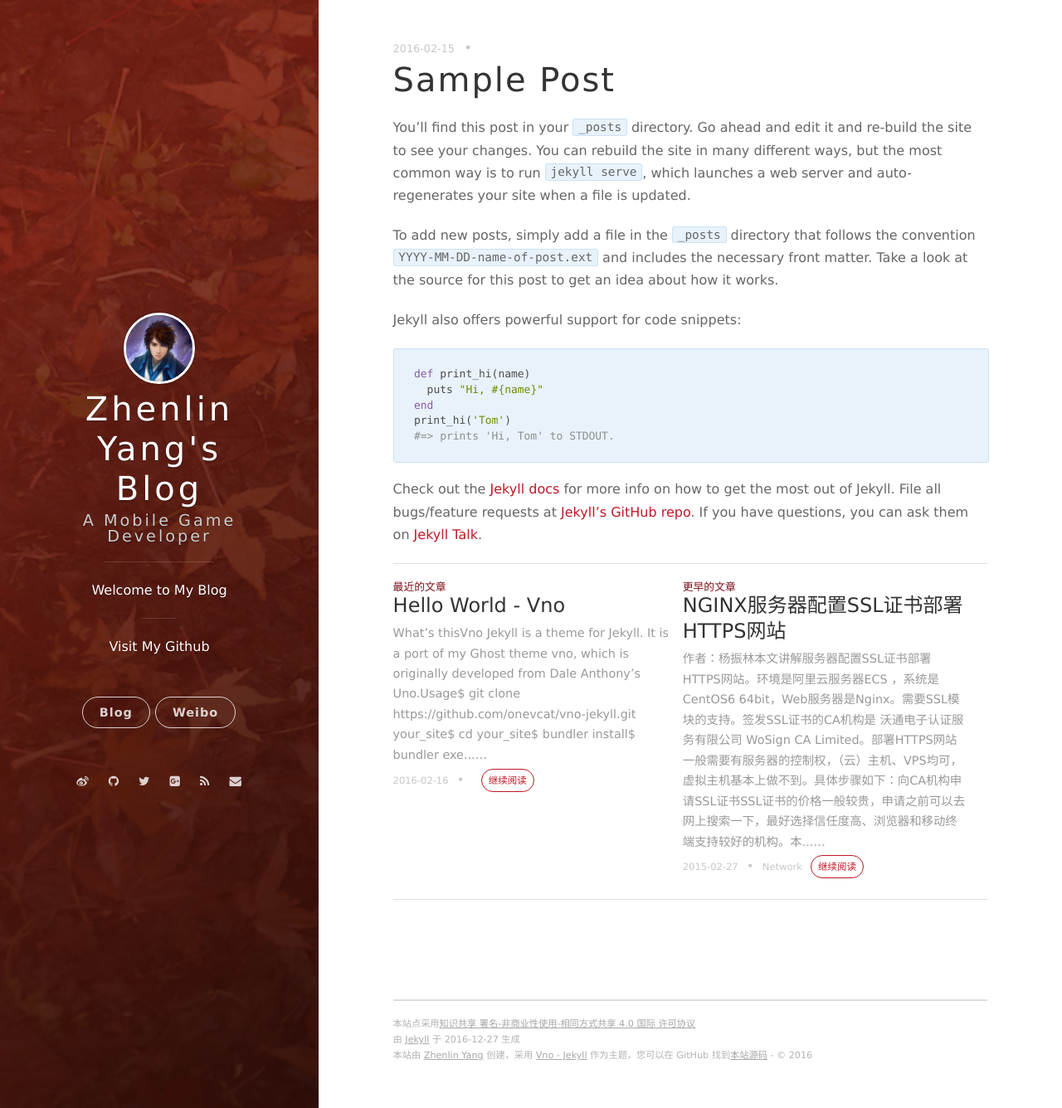
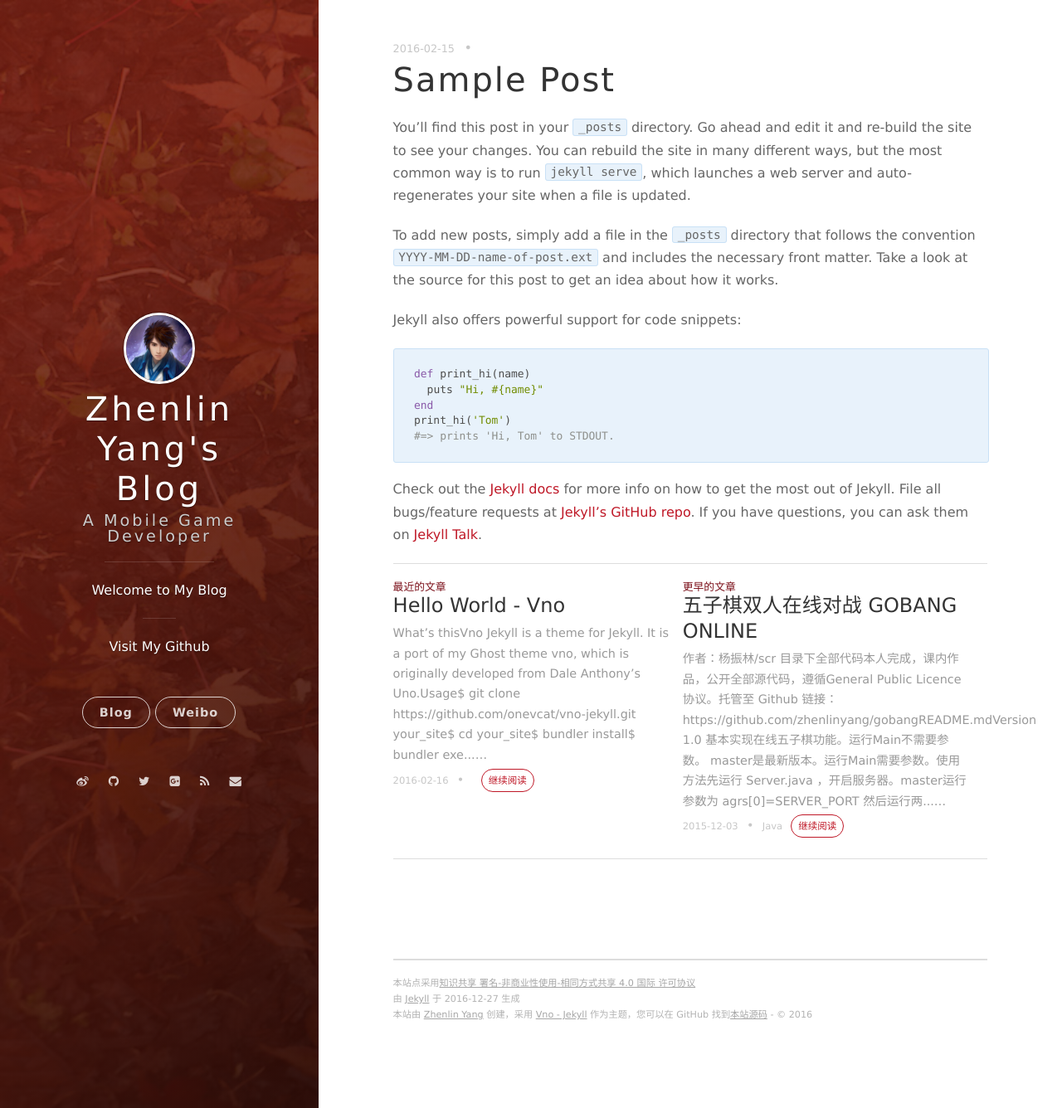
Before and after one commit to zhenlinyang/zhenlinyang.github.io, a Jekyll site: the page built from _posts/2016-02-15-sample-post.markdown, in a window 1280 px wide and 1336 px high. Shown: the whole window at 83% size. Built offline with Jekyll 4.4.1, drawn with Linux system fonts in a browser that asks for light colours; nearby versions of some CDN libraries.

Commit message:
修正标题

```diff
--- a/_posts/2014-12-03-gobang-online.markdown
+++ b/_posts/2014-12-03-gobang-online.markdown
@@ -1,7 +1,7 @@
 ---
 layout: post
-title: NGINX服务器配置SSL证书部署HTTPS网站
-date: 2015-02-27 12:00:00.000000000 +08:00
+title: 五子棋双人在线对战 GOBANG ONLINE
+date: 2015-12-03 12:00:00.000000000 +08:00
 tags: Java
 ---
 
```
